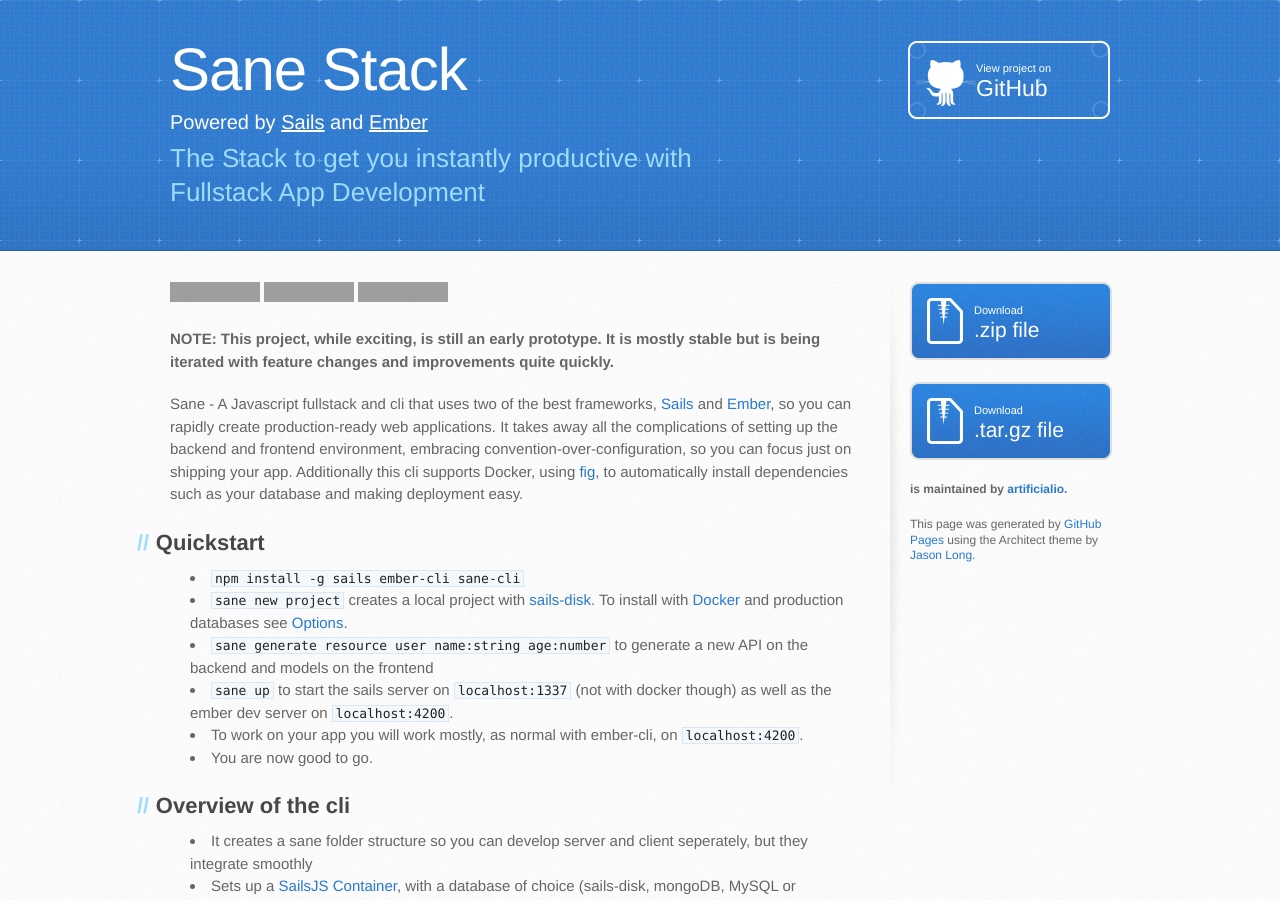
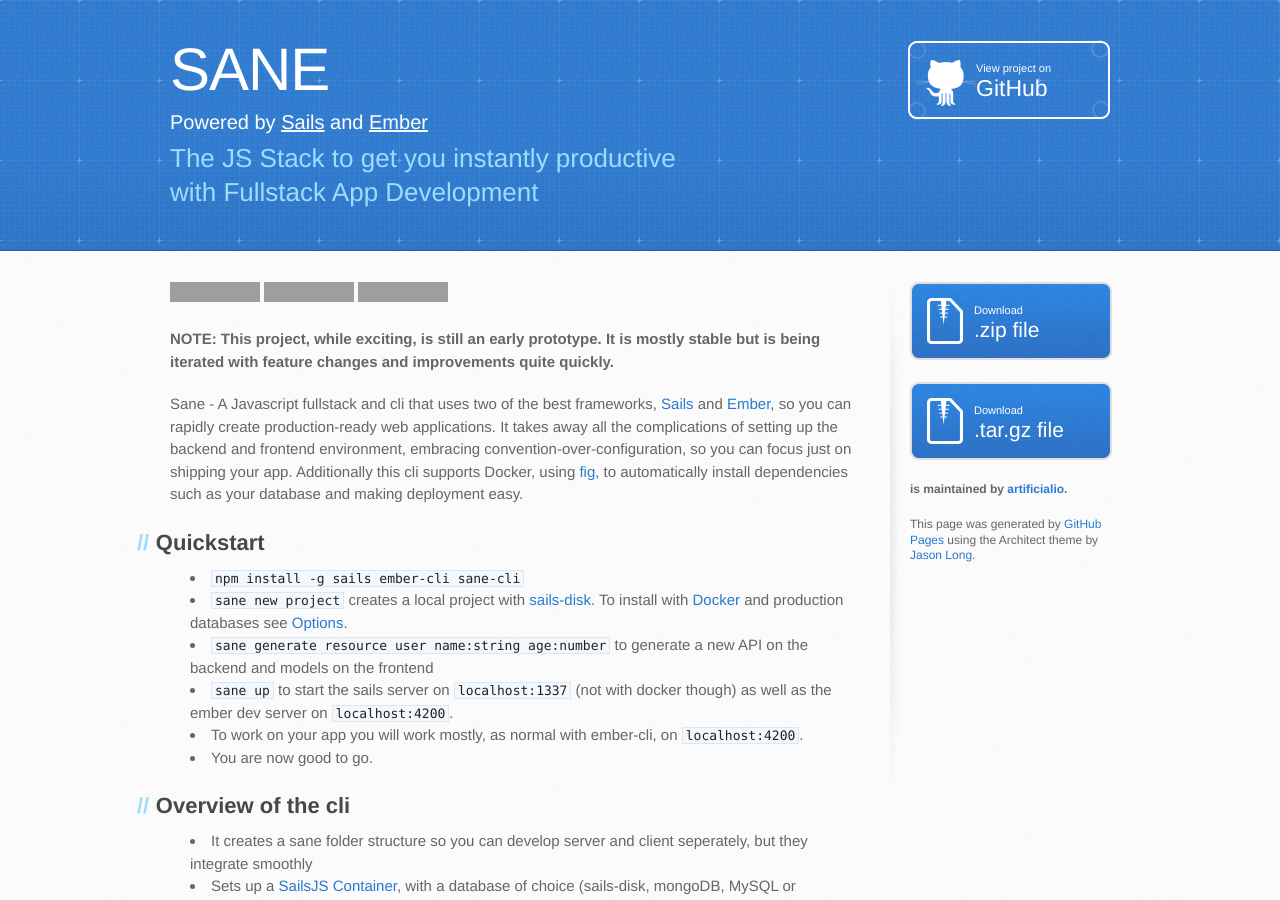
Before and after one commit to sane/sane, a Jekyll site: the page built from index.md, in a window 1280 px wide and 900 px high. Built offline with Jekyll 4.4.1, drawn with Linux system fonts in a browser that asks for light colours; part of the change alters nothing that is shown; grey boxes are pictures that could not be loaded.

Commit message:
Update index.html

```diff
--- a/_layouts/index.html
+++ b/_layouts/index.html
@@ -13,15 +13,15 @@
     <script src="//html5shiv.googlecode.com/svn/trunk/html5.js"></script>
     <![endif]-->
 
-    <title>Sane Stack by Artificial Labs</title>
+    <title>SANE - JS Fullstack to get you instantly productive</title>
   </head>
 
   <body>
     <header>
       <div class="inner">
-        <h1>Sane Stack</h1>
+        <h1>SANE</h1>
         <h2 style="color: #fff; font-size: 20px; line-height: 1; margin-bottom: 0.5em;">Powered by <a href="http://sailsjs.org/#/">Sails</a> and <a href="http://emberjs.com/">Ember</a></h2>
-        <h2>The Stack to get you instantly productive with Fullstack App Development</h2>
+        <h2>The JS Stack to get you instantly productive with Fullstack App Development</h2>
         <a href="https://github.com/artificialio/sane" class="button"><small>View project on</small>GitHub</a>
       </div>
     </header>
```
